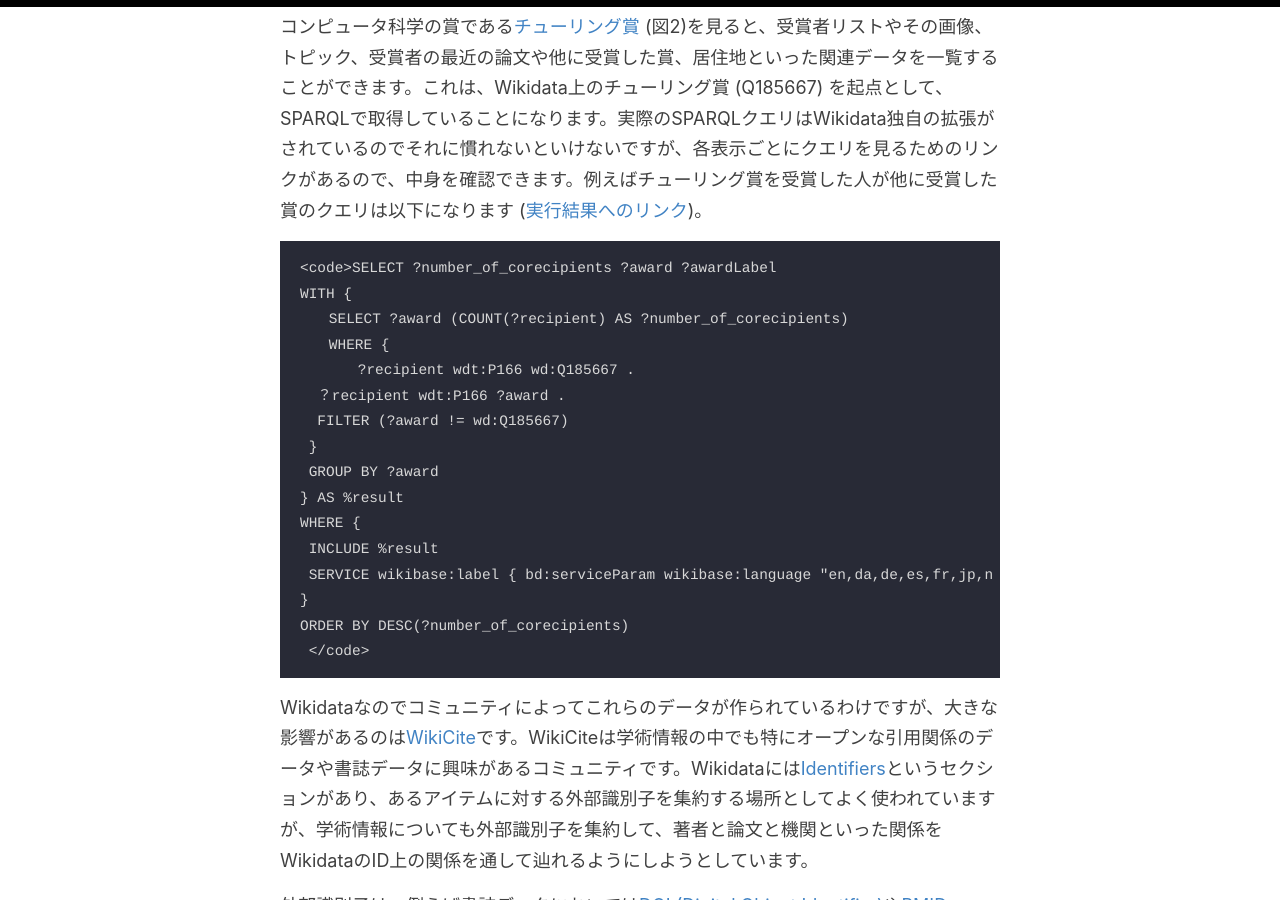
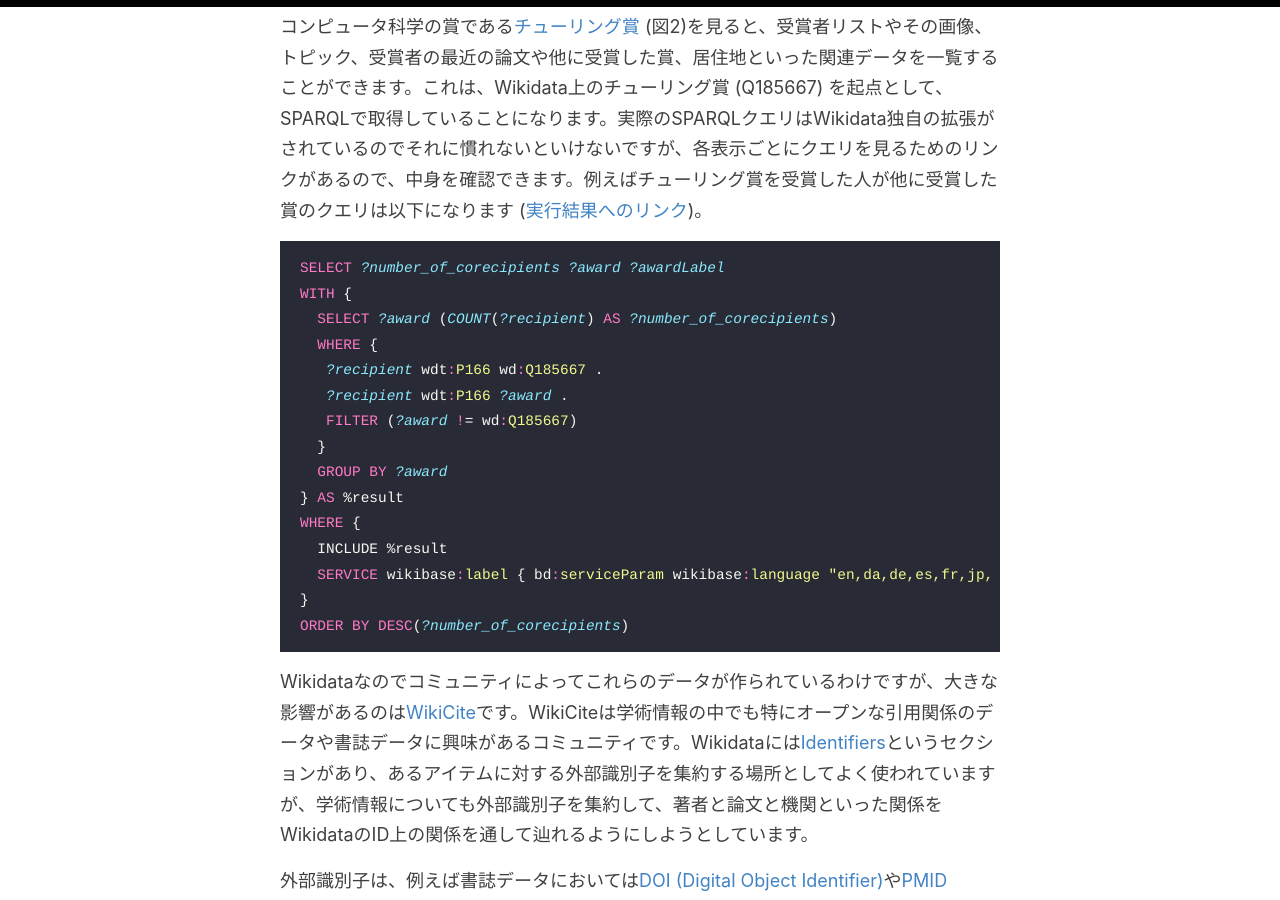
Before and after one commit to fumi/fumi.me, a Jekyll site: the page built from _posts/2018-12-14-scholia.md, in a window 1280 px wide and 900 px high, scrolled down 2245 px. Built offline with Jekyll 4.4.1, drawn with Linux system fonts in a browser that asks for light colours.

Commit message:
Cleansing

````diff
--- a/_posts/2018-12-14-scholia.md
+++ b/_posts/2018-12-14-scholia.md
@@ -19,99 +19,40 @@ tags:
 - Wikidata
 ---
 
-
-
-
 これは[Wikimedia Advent Calendar 2018](https://qiita.com/advent-calendar/2018/wikimedia) 13日目の記事です。
-
-
-
-
-
-
 
 [Scholia](https://www.wikidata.org/wiki/Wikidata:Scholia)は[Wikidata](https://www.wikidata.org)に学術情報集約して使おうという野心的なプロジェクトです。書誌、著者、機関等のデータをWikidataに入れることで、まとめや関連付けを行い、さらにその利活用を推進することができます。
 
-
-
-
-
-
-
 ![](/images/2018-12-14-scholia/d9439ea57caceef2c971136dfea527bd.png)図1: Scholia
-
-
-
-
-
-
 
 Scholia のウェブサイトは[https://tools.wmflabs.org/scholia/](https://tools.wmflabs.org/scholia/) です (図1)。ここでは、著者や機関のプロフィール、論文や賞といった単純な情報の提示や可視化から、機関をまたいだ共同研究や引用関係の比較のような凝った探索もできるようになっています。表示情報はすべてWikidataからSPARQLクエリで取得して作成されています。
 
-
-
-
-
-
-
 ![](/images/2018-12-14-scholia/28399da6e430a73ff3302944478eeaa5.png)図2: Turing Award
-
-
-
-
-
-
-
 
 コンピュータ科学の賞である[チューリング賞](https://tools.wmflabs.org/scholia/award/Q185667) (図2)を見ると、受賞者リストやその画像、トピック、受賞者の最近の論文や他に受賞した賞、居住地といった関連データを一覧することができます。これは、Wikidata上のチューリング賞 (Q185667) を起点として、SPARQLで取得していることになります。実際のSPARQLクエリはWikidata独自の拡張がされているのでそれに慣れないといけないですが、各表示ごとにクエリを見るためのリンクがあるので、中身を確認できます。例えばチューリング賞を受賞した人が他に受賞した賞のクエリは以下になります ([実行結果へのリンク](http://tinyurl.com/y7hrvffb))。
 
-
-
-
-
-
-
-    <code>SELECT ?number_of_corecipients ?award ?awardLabel
-    WITH {
-    　　SELECT ?award (COUNT(?recipient) AS ?number_of_corecipients)
-    　　WHERE {
-    　　　　?recipient wdt:P166 wd:Q185667 .
-      ？recipient wdt:P166 ?award .
-      FILTER (?award != wd:Q185667)
-     }
-     GROUP BY ?award
-    } AS %result
-    WHERE {
-     INCLUDE %result
-     SERVICE wikibase:label { bd:serviceParam wikibase:language "en,da,de,es,fr,jp,no,ru,sv,zh" . }
-    }
-    ORDER BY DESC(?number_of_corecipients)
-     </code>
-
-
-
-
-
-
+```sparql
+SELECT ?number_of_corecipients ?award ?awardLabel
+WITH {
+  SELECT ?award (COUNT(?recipient) AS ?number_of_corecipients)
+  WHERE {
+   ?recipient wdt:P166 wd:Q185667 .
+   ?recipient wdt:P166 ?award .
+   FILTER (?award != wd:Q185667)
+  }
+  GROUP BY ?award
+} AS %result
+WHERE {
+  INCLUDE %result
+  SERVICE wikibase:label { bd:serviceParam wikibase:language "en,da,de,es,fr,jp,no,ru,sv,zh" . }
+}
+ORDER BY DESC(?number_of_corecipients)
+```
 
 Wikidataなのでコミュニティによってこれらのデータが作られているわけですが、大きな影響があるのは[WikiCite](https://meta.wikimedia.org/wiki/WikiCite)です。WikiCiteは学術情報の中でも特にオープンな引用関係のデータや書誌データに興味があるコミュニティです。Wikidataには[Identifiers](https://www.wikidata.org/wiki/Wikidata:Identifiers)というセクションがあり、あるアイテムに対する外部識別子を集約する場所としてよく使われていますが、学術情報についても外部識別子を集約して、著者と論文と機関といった関係をWikidataのID上の関係を通して辿れるようにしようとしています。
 
-
-
-
-
-
-
 外部識別子は、例えば書誌データにおいては[DOI (Digital Object Identifier)](http://www.doi.org/)や[PMID (PubMed ID)](https://www.ncbi.nlm.nih.gov/pubmed/)、著者では[ORCID](https://orcid.org/)や[VIAF](http://viaf.org/)といった学術の世界ではメジャーなものから、[GitHub](https://github.com/)や[Twitter](https://twitter.com)のアカウントのようなWeb上のソーシャルアカウントまで広く入力されています。2018年ノーベル生理学・医学賞を受賞した[本庶先生](https://www.wikidata.org/wiki/Q2395341)のアイテムにはORCIDやCiNii Booksのauthor ID等15の識別子が登録されています。そうすることで、Scholia上ではCiting authorsで本庶先生がciteした論文著者のORCIDを表示したりできます。
-
-
-
-
 
 ![](/images/2018-12-14-scholia/f550696ecdc747ed7b885da6f0510f2d.png)図3: Citing authors of Tasuku Honjo
 
-
-
-
-
 このように学術情報を集約して関連付けて再利用可能にするという試みは色々なところで行われているのですが、Scholiaは注目に値する活動です。網羅性という意味ではまだまだですが、それは時間とともに解決していく話だとおもいます。[彼らの論文](https://www.wikidata.org/wiki/Q41799194)によると、将来これらがCVのように使われるのではということを考えているようです。
````
